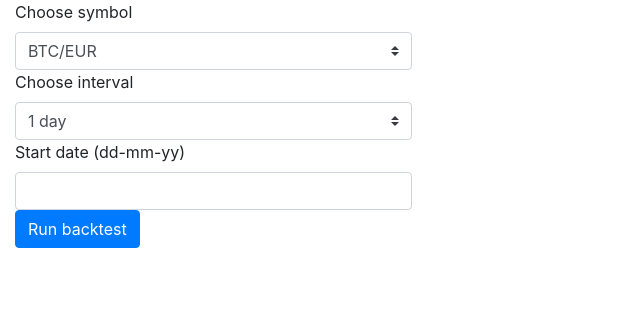
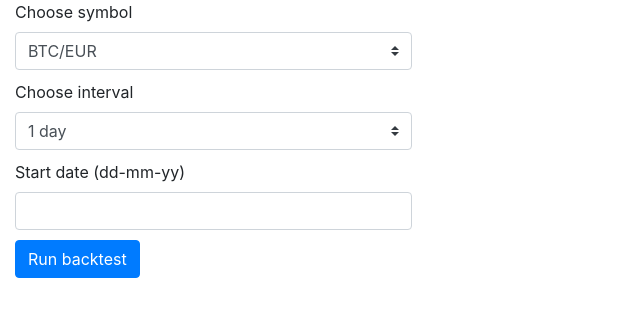
Before and after one commit to VladimirVTkach/trading-strategy-backtest, a Python web app: template src/resources/templates/backtest.html in a window 1280 px wide. Shown: the top 317 px of the page, without its empty margins (0-640 px from the left). Run offline with Jinja, Linux system fonts and the light colour scheme; the template is opened without the code that fills it, so the values that code supplies are empty.

Commit message:
style tag has been added to the header

```diff
--- a/src/resources/templates/backtest.html
+++ b/src/resources/templates/backtest.html
@@ -7,7 +7,20 @@
     <link rel="stylesheet" href="https://cdn.jsdelivr.net/npm/bootstrap@4.6.0/dist/css/bootstrap.min.css"
           integrity="sha384-B0vP5xmATw1+K9KRQjQERJvTumQW0nPEzvF6L/Z6nronJ3oUOFUFpCjEUQouq2+l" crossorigin="anonymous">
 
-    <link rel="stylesheet" href="style.css">
+    <style>
+        #start-date-label-block {
+            margin-top: 10px;
+        }
+
+        #select-time-interval-label-block {
+            margin-top: 10px;
+        }
+
+        #submit-button {
+            margin-top: 10px;
+        }
+
+    </style>
 </head>
 <body>
 <div class="container-fluid">
@@ -19,7 +32,7 @@
         </div>
         <div class="row">
             <div class="col-4">
-                <select id="select-symbol" class="custom-select">
+                <select id="select-symbol" class="custom-select" name="symbol">
                     <option value="BTCEUR">BTC/EUR</option>
                     <option value="ADAEUR">ADA/EUR</option>
                     <option value="DOTEUR">DOT/EUR</option>
@@ -33,7 +46,7 @@
         </div>
         <div class="row">
             <div id="select-time-interval-block" class="col-4">
-                <select id="select-time-interval" class="custom-select">
+                <select id="select-time-interval" class="custom-select" name="interval">
                     <option value="1d">1 day</option>
                     <option value="1h">1 hour</option>
                     <option value="6h">6 hours</option>
@@ -49,7 +62,7 @@
         </div>
         <div id="start-date-block" class="row">
             <div class="col-4">
-                <input id="start-date" type="text" class="form-control">
+                <input id="start-date" type="text" class="form-control" name="start_date">
             </div>
         </div>
         <div class="row">
```
